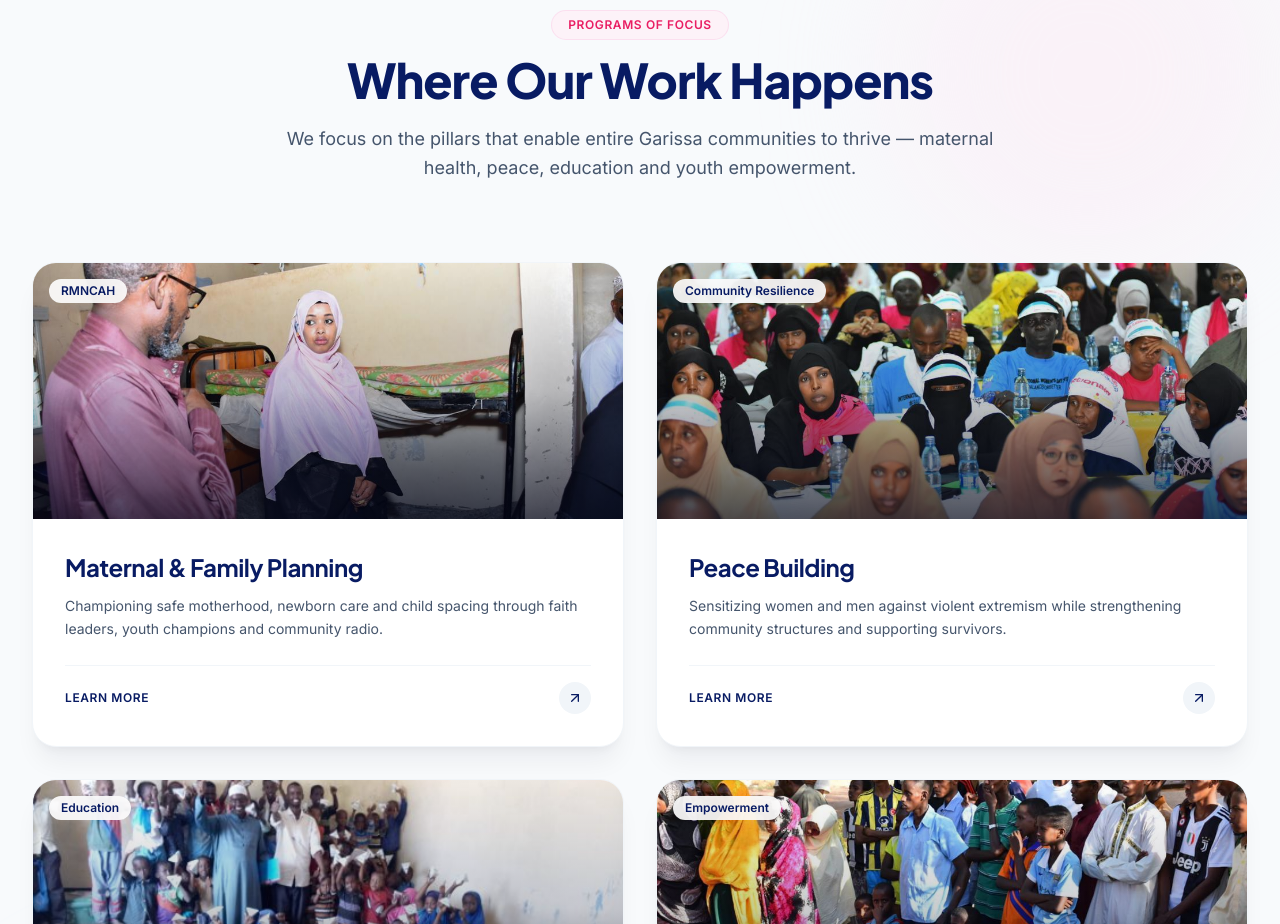
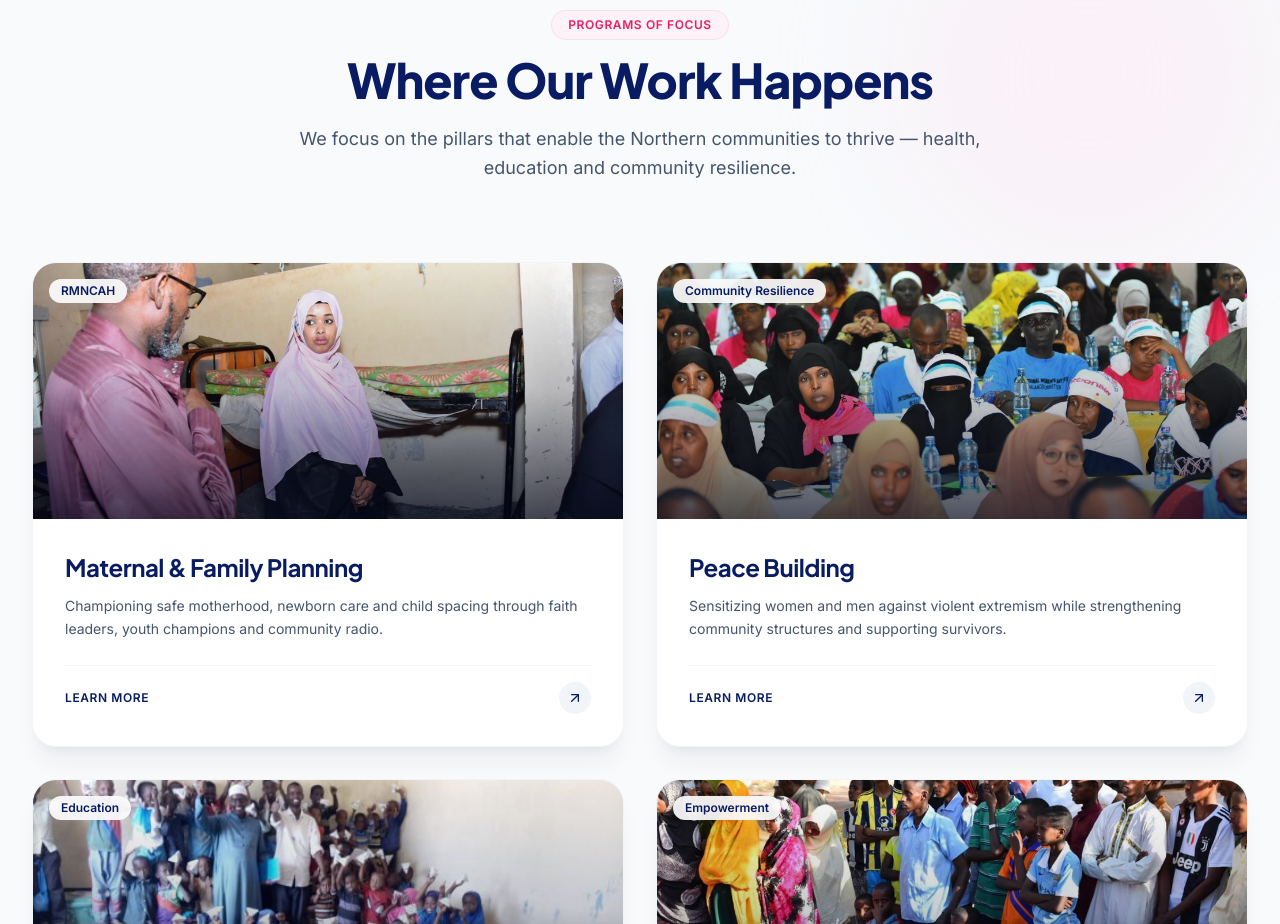
Before and after one commit to BuiltbyACE/FOHorg, a Next.js app: page / in a window 1280 px wide. Shown: the part 2040-2964 px from the top of the page. Built offline with nearby package versions, Linux system fonts and the light colour scheme.

Commit message:
change programsection details

```diff
--- a/components/home/ProgramsSection.tsx
+++ b/components/home/ProgramsSection.tsx
@@ -63,8 +63,8 @@ export default function ProgramsSection() {
             Where Our Work Happens
           </h2>
           <p className="text-slate-600 text-base sm:text-lg leading-relaxed">
-            We focus on the pillars that enable entire Garissa communities to thrive —
-            maternal health, peace, education and youth empowerment.
+            We focus on the pillars that enable the Northern communities to thrive —
+            health, education and community resilience.
           </p>
         </div>
 
```
